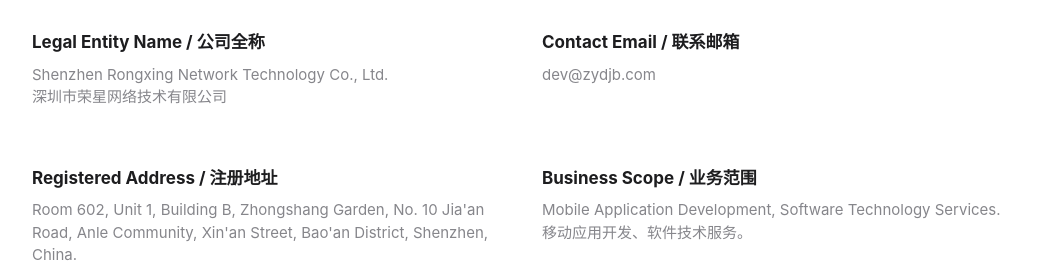
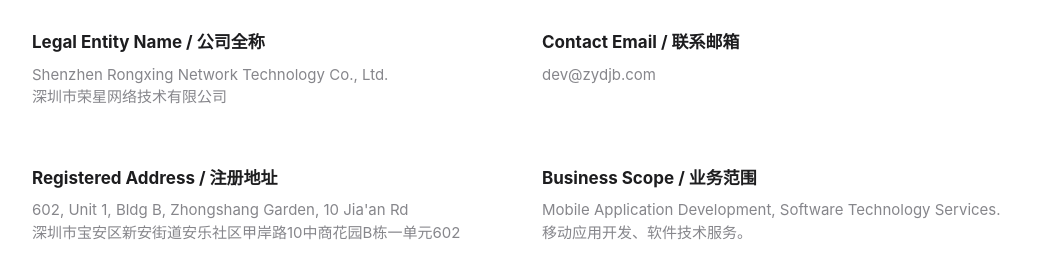
Before and after one commit to xiaxinsheng/company-web, a plain HTML site: page index.html in a window 1280 px wide. Shown: the part 684-952 px from the top of the page, without its empty margins (118-1161 px from the left). Drawn offline with Linux system fonts and the light colour scheme.

Commit message:
Update index.html

```diff
--- a/index.html
+++ b/index.html
@@ -54,7 +54,7 @@
             </div>
             <div class="info-item">
                 <h3>Registered Address / 注册地址</h3>
-                <p>Room 602, Unit 1, Building B, Zhongshang Garden, No. 10 Jia'an Road, Anle Community, Xin'an Street, Bao'an District, Shenzhen, China.</p>
+                <p>602, Unit 1, Bldg B, Zhongshang Garden, 10 Jia'an Rd</p>
                 <p>深圳市宝安区新安街道安乐社区甲岸路10中商花园B栋一单元602</p>
             </div>
             <div class="info-item">
```
